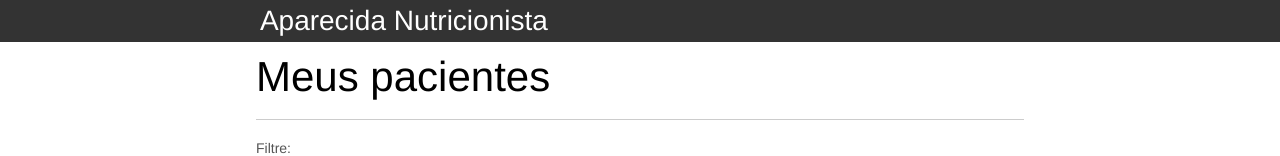
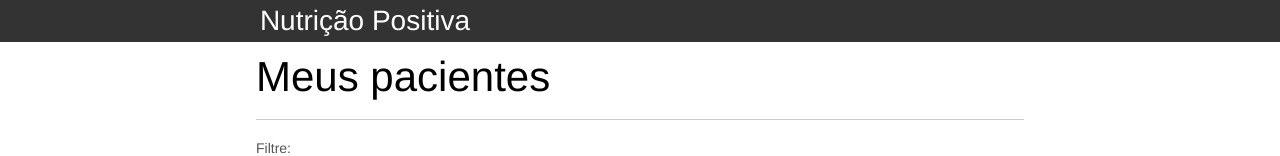
Before and after one commit to Thamiresvs/Javascript, a plain HTML site: page index.html in a window 1280 px wide. Shown: the top 156 px of the page. Drawn offline with Linux system fonts and the light colour scheme.

Commit message:
Novo titulo

```diff
--- a/index.html
+++ b/index.html
@@ -2,7 +2,7 @@
 <html lang="pt-br">
 	<head>
 		<meta charset="UTF-8">
-		<title>Aparecida Nutrição</title>
+		<title>Nutrição Positiva</title>
 		<link rel="icon" href="favicon.ico" type="image/x-icon">
 		<link rel="stylesheet" type="text/css" href="css/reset.css">
 		<link rel="stylesheet" type="text/css" href="css/index.css">
@@ -12,7 +12,7 @@
 
 		<header>
 			<div class="container">
-				<h2 class="titulo">Aparecida Nutrição</h2>
+				<h2 class="titulo">Nutrição Positiva</h2>
 			</div>
 		</header>
 		<main>
--- a/js/calcula-imc.js
+++ b/js/calcula-imc.js
@@ -1,5 +1,5 @@
 var titulo = document.querySelector(".titulo");
-titulo.textContent = "Aparecida Nutricionista";
+titulo.textContent = "Nutrição Positiva";
 
 var pacientes = document.querySelectorAll(".paciente");
 
```
